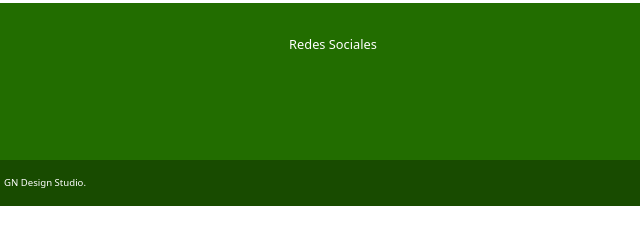
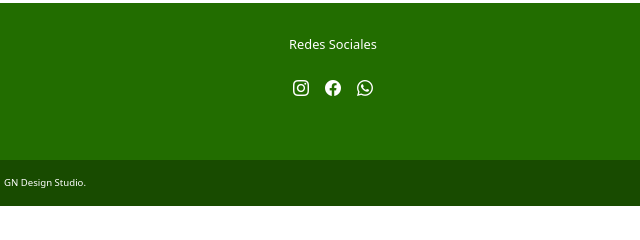
Before and after one commit to Giuliano5/NozziWeb, a website: page pages/contacto.html in a window 1280 px wide. Shown: the part 455-695 px from the top of the page, 595-1235 px from the left. Drawn offline with nearby package versions, Linux system fonts and the light colour scheme.

Commit message:
Agregue link de iconos de bootstrap en el head

```diff
--- a/pages/contacto.html
+++ b/pages/contacto.html
@@ -5,6 +5,7 @@
     <meta name="viewport" content="width=device-width, initial-scale=1.0">
     <title>Nozzi Maderas - Contacto</title>
     <link href="https://cdn.jsdelivr.net/npm/bootstrap@5.3.1/dist/css/bootstrap.min.css" rel="stylesheet" integrity="sha384-4bw+/aepP/YC94hEpVNVgiZdgIC5+VKNBQNGCHeKRQN+PtmoHDEXuppvnDJzQIu9" crossorigin="anonymous">
+    <link rel="stylesheet" href="https://cdn.jsdelivr.net/npm/bootstrap-icons@1.10.5/font/bootstrap-icons.css">
     <link rel="stylesheet" href="../css/style.css">
   </head>
 
```
Also changed, not shown: index.html (+1 -1 lines), pages/productos.html (+1 -0 lines), pages/proyectos.html (+1 -0 lines), pages/servicios.html (+1 -0 lines).
